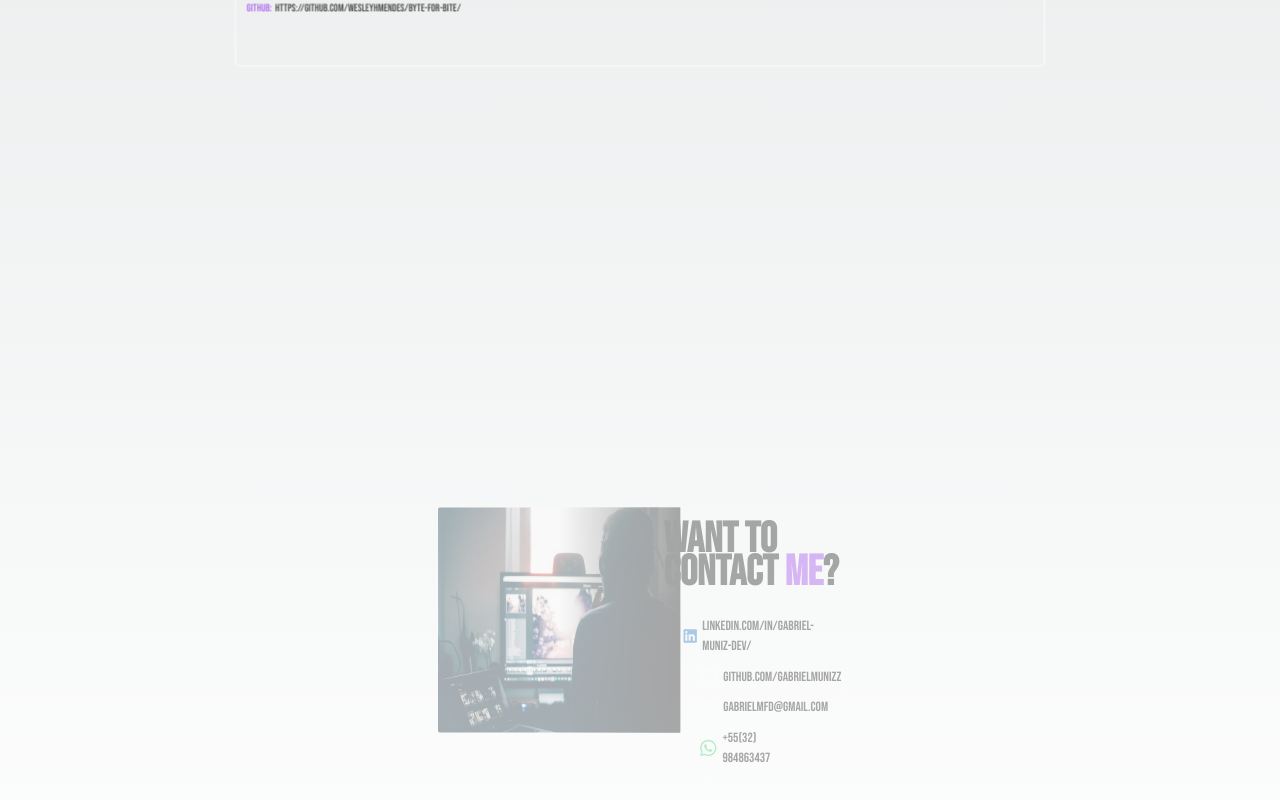
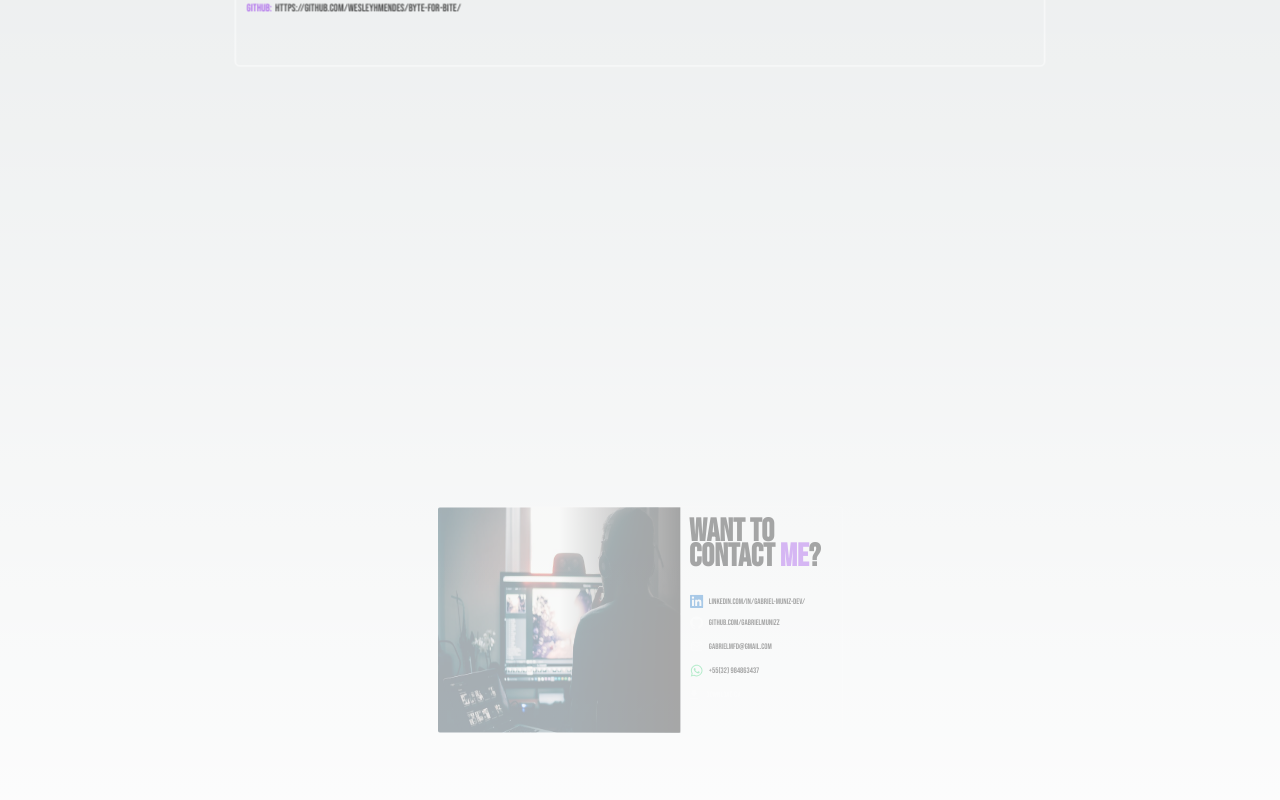
Before and after one commit to GabrielMunizz/porfolio2, a Next.js app: page / in a window 1280 px wide. Shown: the part 1400-2200 px from the top of the page. Built offline with nearby package versions, Linux system fonts and the light colour scheme.

Commit message:
Finaliza responsividade do portfolio

```diff
--- a/src/app/pages/AboutMe.tsx
+++ b/src/app/pages/AboutMe.tsx
@@ -47,19 +47,23 @@ export default function AboutMe() {
             md:z-10 md:object-cover
             md:object-[center_30%]
             xl:rounded-[5px] xl:w-full
-            xl:h-[100%] xl:mt-0
+            xl:h-full xl:mt-0
             2xl:mr-[-6.2rem]
           "
           src={colorPhoto}
           alt="Gabriel's picture"
         />
         <div className="
-            hidden xl:block absolute
-            left-[-1%] 2xl:left-0
+            hidden absolute
+            left-[-1%]
             w-[50%] h-full
             bg-gradient-to-r from-black
-            via-black xl:via-black/80
+            via-black
             to-transparent z-[15]
+            xl:block xl:via-black/80
+            xl:h-[99.9%]
+            2xl:left-0 2xl:h-full
+
           "
         />
       </div>
--- a/src/components/DownloadCV.tsx
+++ b/src/components/DownloadCV.tsx
@@ -15,8 +15,10 @@ const DownloadCV = () => {
       <MdDownload
         className="
           text-white text-[3rem]
+          z-10 mr-2
           md:text-[4.5rem]
-          z-10 mr-2
+          xl:text-[2.5rem]
+          2xl:text-[3.5rem]
         "
       />
       <a
@@ -24,9 +26,12 @@ const DownloadCV = () => {
         className="
           bebas flex flex-row items-center
           rounded-md px-2
-          text-[1.2rem] md:text-[2.5rem]
           hover:text-purple-600
           transition ease-in delay-50
+          text-[1.2rem]
+          md:text-[2.5rem]
+          xl:text-[1.5rem]
+          2xl:text-[2.2rem]
         "
         download
       >
--- a/src/components/ExternalLink.tsx
+++ b/src/components/ExternalLink.tsx
@@ -24,9 +24,12 @@ export default function ExternalLink({
         className="
           bebas flex flex-row items-center
           rounded-md px-2
-          text-[1.2rem] md:text-[2.5rem]
+          text-[1.2rem]
           hover:text-purple-600
           transition ease-in delay-50
+          md:text-[2.5rem]
+          xl:text-[1.5rem]
+          2xl:text-[2.2rem]
         "
         href={link}
         target="_blank"
--- a/src/components/FindMe.tsx
+++ b/src/components/FindMe.tsx
@@ -14,11 +14,21 @@ export default function FindMe() {
         xl:w-[45%]
       "
     >
-      <div className="mb-[1rem] md:mb-[4rem]">
+      <div
+        className="
+          mb-[1rem]
+          md:mb-[4rem]
+          xl:w-[80%]
+          xl:pl-[2rem]
+          2xl:pl-[0rem]
+          2xl:w-[60%]
+         "
+        >
         <h2
           className="
             bebas text-[4.5rem] mb-[-3.3rem]
             md:text-[8rem] font-bold md:mb-[-5.8rem]
+            lg:text-[6rem] lg:mb-[-4.3rem]
           "
         >
           Want to
@@ -27,6 +37,7 @@ export default function FindMe() {
           className="
             bebas text-[4.5rem] md:text-[8rem]
             font-bold md:mb-[-5.8rem]
+            lg:text-[6rem] lg:mb-[-4.3rem]
           "
         >
           contact{" "}
@@ -34,6 +45,7 @@ export default function FindMe() {
             className="
               bebas text-[4.5rem] md:text-[8rem]
               font-bold md:mb-[-5.8rem] text-purple-600
+              lg:text-[6rem] lg:mb-[-3.8rem]
             "
           >
             me
@@ -44,7 +56,7 @@ export default function FindMe() {
       <div
         className="
           md:pl-5 mt-[-3rem] h800:mt-0
-          xl:w-[60%] xl:pl-0 xl:mt-0
+          xl:w-[70%] xl:pl-0 xl:mt-0
         "
       >
         <LinkedinButton />
@@ -53,13 +65,30 @@ export default function FindMe() {
           text="gabrielmfd@gmail.com"
           link="mailto:gabrielmfd@gmail.com"
         >
-          <CiMail className="text-[2.5rem] md:text-[3.5rem] text-white mr-4" />
+          <CiMail
+            className="
+              text-[2.5rem]
+              text-white mr-4
+              md:text-[3.5rem]
+              xl:text-[2.5rem]
+              2xl:text-[3.5rem]
+              "
+          />
         </ExternalLink>
         <ExternalLink
           text="+55(32) 984863437"
           link="https://api.whatsapp.com/send?phone=5532984863437"
         >
-          <FaWhatsapp className="text-[2.5rem] md:text-[3.5rem] text-[#2cd16e] mr-4" />
+          <FaWhatsapp
+            className="
+              text-[2.5rem]
+              text-[#2cd16e]
+              mr-4
+              md:text-[3.5rem]
+              xl:text-[2.5rem]
+              2xl:text-[3.5rem]
+              "
+          />
         </ExternalLink>
         <DownloadCV />
       </div>
--- a/src/components/Github.tsx
+++ b/src/components/Github.tsx
@@ -7,20 +7,29 @@ export default function Github() {
         items-center w-[100%]
         duration-300 mt-[2rem]
         md:mt-[2rem]
+        xl:mt-[1.5rem]
+        2xl:mt-[2rem]
       ">
       <a
         className="
           bebas flex flex-row items-center
           rounded-md px-2
-          text-[1.2rem] md:text-[2.5rem]
+          text-[1.2rem]
           hover:text-purple-600
-          transition ease-in delay-50"
+          transition ease-in delay-50
+          md:text-[2.5rem]
+          xl:text-[1.5rem]
+          2xl:text-[2.2rem]
+          "
         href="https://github.com/GabrielMunizz"
         target="_blank"
         rel="noopener noreferrer"
       >
         <SiGithub className="
-            text-[2.5rem] md:text-[3.5rem]
+            text-[2.5rem]
+            md:text-[3.5rem]
+            xl:text-[2.5rem]
+            2xl:text-[3.5rem]
             text-[#fff] mr-4"
         />
         github.com/GabrielMunizz
--- a/src/components/LinkedinButton.tsx
+++ b/src/components/LinkedinButton.tsx
@@ -3,25 +3,35 @@ import { SiLinkedin } from 'react-icons/si';
 export default function LinkedinButton() {
   return (
     <div className="
-        flex flex-row justify-center
+        flex flex-row justify-start
         items-center w-[100%]
         duration-300 mt-[2rem]
         md:mt-[4rem]
+        xl:mt-[3rem]
+        2xl:mt-[4rem]
       ">
       <a
         className="
           bebas flex flex-row items-center
           rounded-md px-2
-          text-[1.2rem] md:text-[2.5rem]
+          text-[1.2rem]
           hover:text-purple-600
-          transition ease-in delay-50"
+          transition ease-in delay-50
+          md:text-[2.5rem]
+          xl:text-[1.5rem]
+          2xl:text-[2.2rem]
+          "
         href="https://www.linkedin.com/in/gabriel-muniz-dev/"
         target="_blank"
         rel="noopener noreferrer"
       >
         <SiLinkedin className="
-            text-[2.5rem] md:text-[3.5rem]
-            mr-4 text-[#0a6ac4] z-10"
+            text-[2.5rem]
+            mr-4 text-[#0a6ac4] z-10
+            md:text-[3.5rem]
+            xl:text-[2.5rem]
+            2xl:text-[3.5rem]
+            "
         />
         linkedin.com/in/gabriel-muniz-dev/
       </a>
```
Also changed, not shown: src/components/Stacks.tsx (+49 -6 lines).
